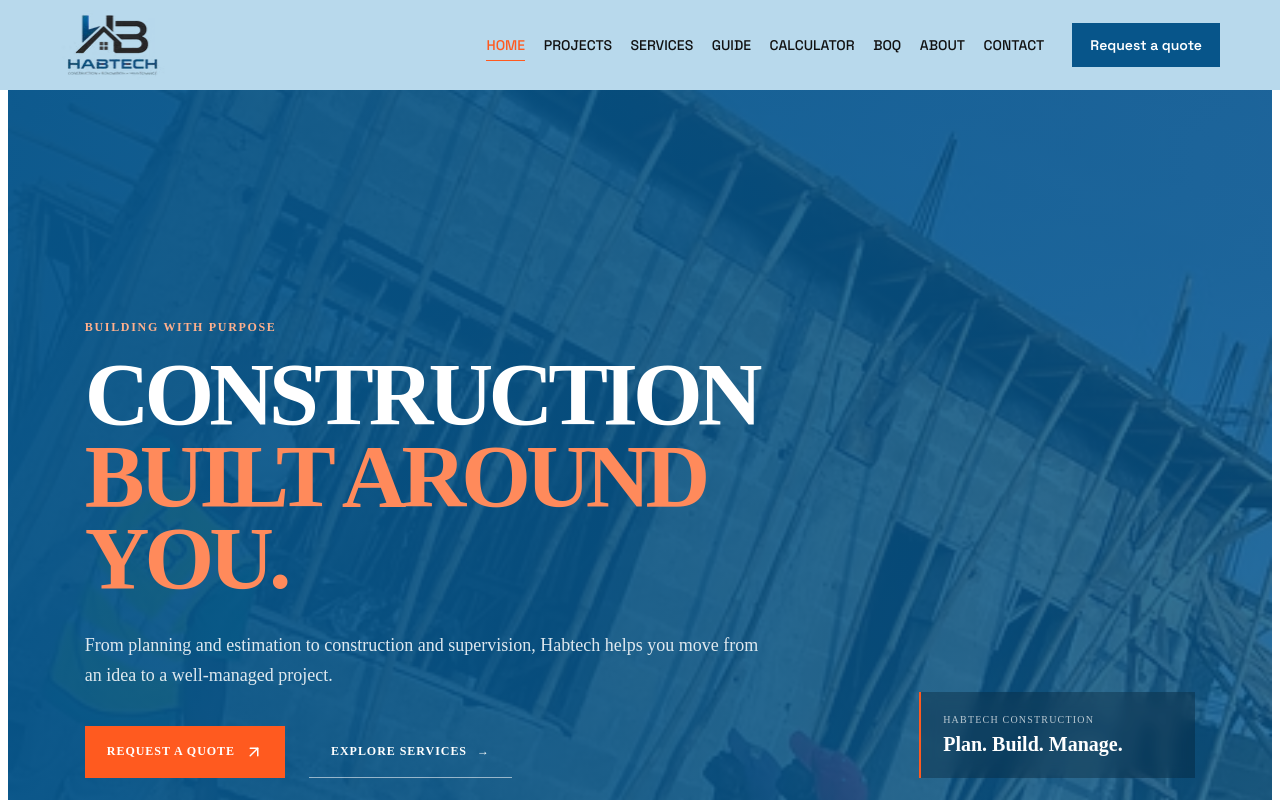
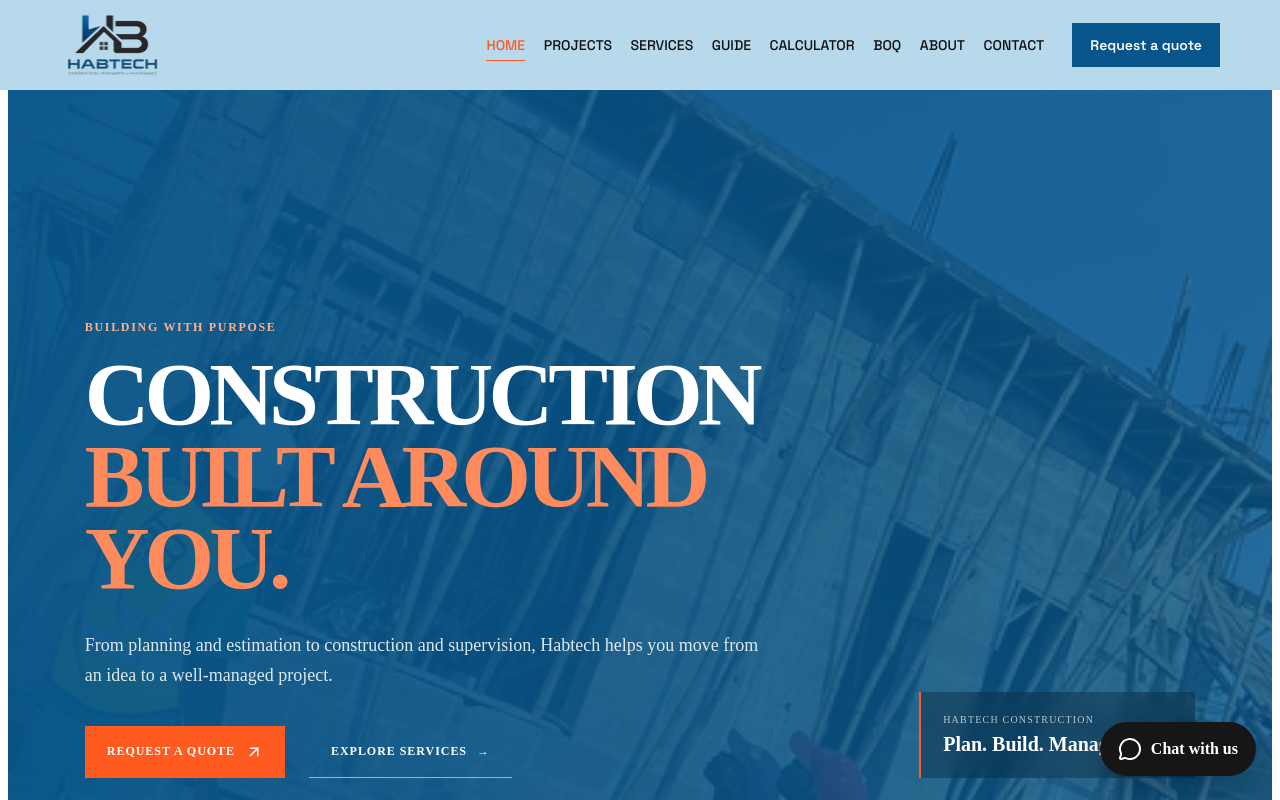
Before and after one commit to Adesorotosin/habtech-construction, a React (Vite) app: page / in a window 1280 px wide. Shown: the top 800 px of the page. Built offline with nearby package versions, Linux system fonts and the light colour scheme; the HTML template or start-up script is replaced by a standard one.

Commit message:
Integrate Habtech WhatsApp chatbot globally

```diff
--- a/src/App.jsx
+++ b/src/App.jsx
@@ -4,6 +4,7 @@
 import Navbar from "./components/Navbar";
 import Footer from "./components/Footer";
 import RequestQuote from "./components/RequestQuote";
+import Chatbot from "./components/Chatbot";
 
 import Projects from "./components/Projects";
 import About from "./components/About";
@@ -40,32 +41,21 @@
 
       <Routes>
         <Route path="/" element={<Home onOpenQuote={openQuote} />} />
-        <Route
-          path="/projects"
-          element={<Projects />}
-        />
-        <Route
-          path="/about"
-          element={<About onOpenQuote={openQuote} />}
-        />
+        <Route path="/projects" element={<Projects />} />
+        <Route path="/about" element={<About onOpenQuote={openQuote} />} />
         <Route path="/services" element={<Services onOpenQuote={openQuote} />} />
         <Route path="/contact" element={<Contact onOpenQuote={openQuote} />} />
         <Route path="/blog" element={<Blog />} />
         <Route path="/construction-guide" element={<ConstructionGuide />} />
         <Route path="/cost-calculator" element={<CostCalculator />} />
-        <Route
-          path="/boq-estimation"
-          element={<BOQEstimation onOpenQuote={openQuote} />}
-        />
+        <Route path="/boq-estimation" element={<BOQEstimation onOpenQuote={openQuote} />} />
         <Route path="*" element={<NotFound />} />
       </Routes>
 
       <Footer onOpenQuote={openQuote} />
 
-      <RequestQuote
-        isOpen={isQuoteOpen}
-        onClose={closeQuote}
-      />
+      <RequestQuote isOpen={isQuoteOpen} onClose={closeQuote} />
+      <Chatbot />
     </BrowserRouter>
   );
 }
```
